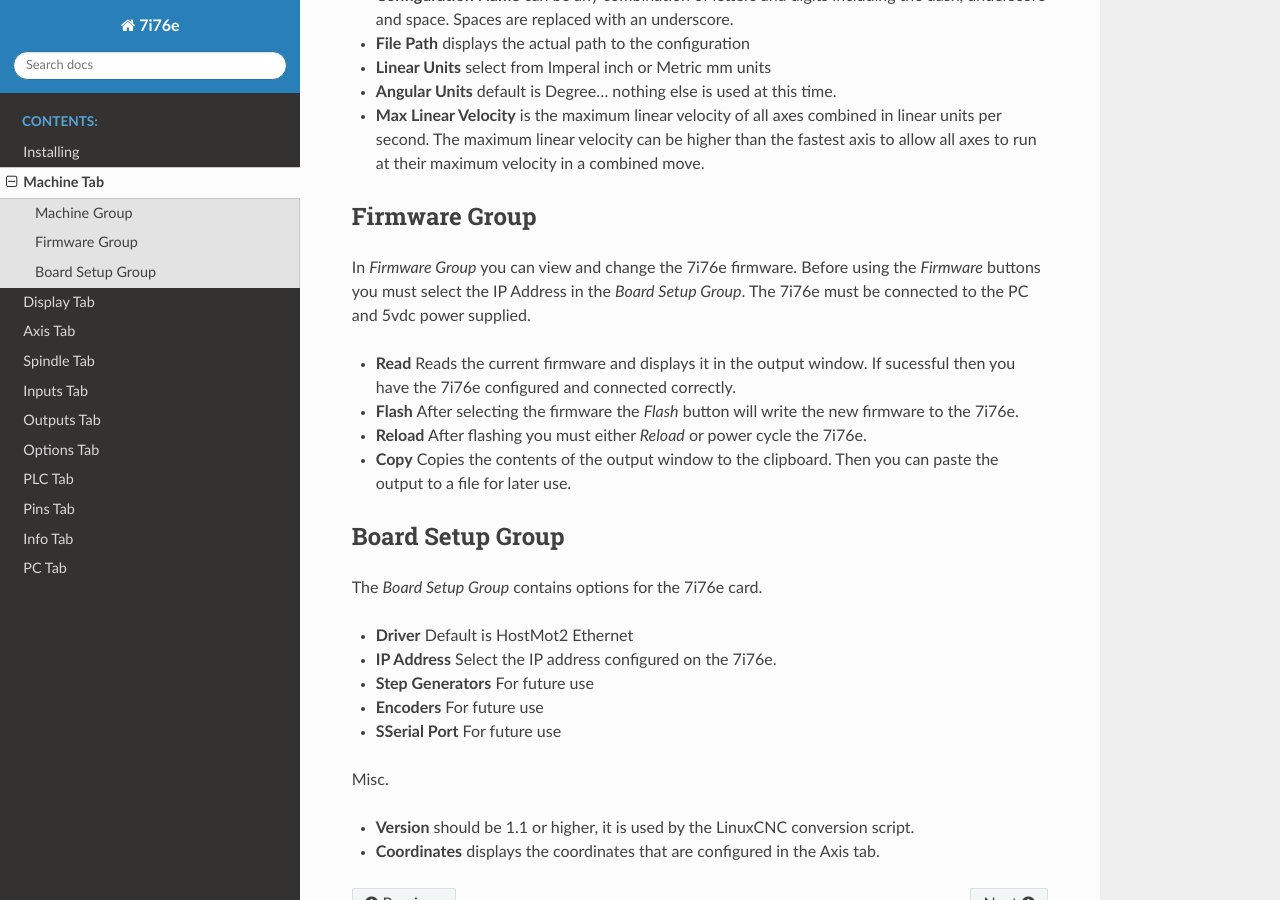
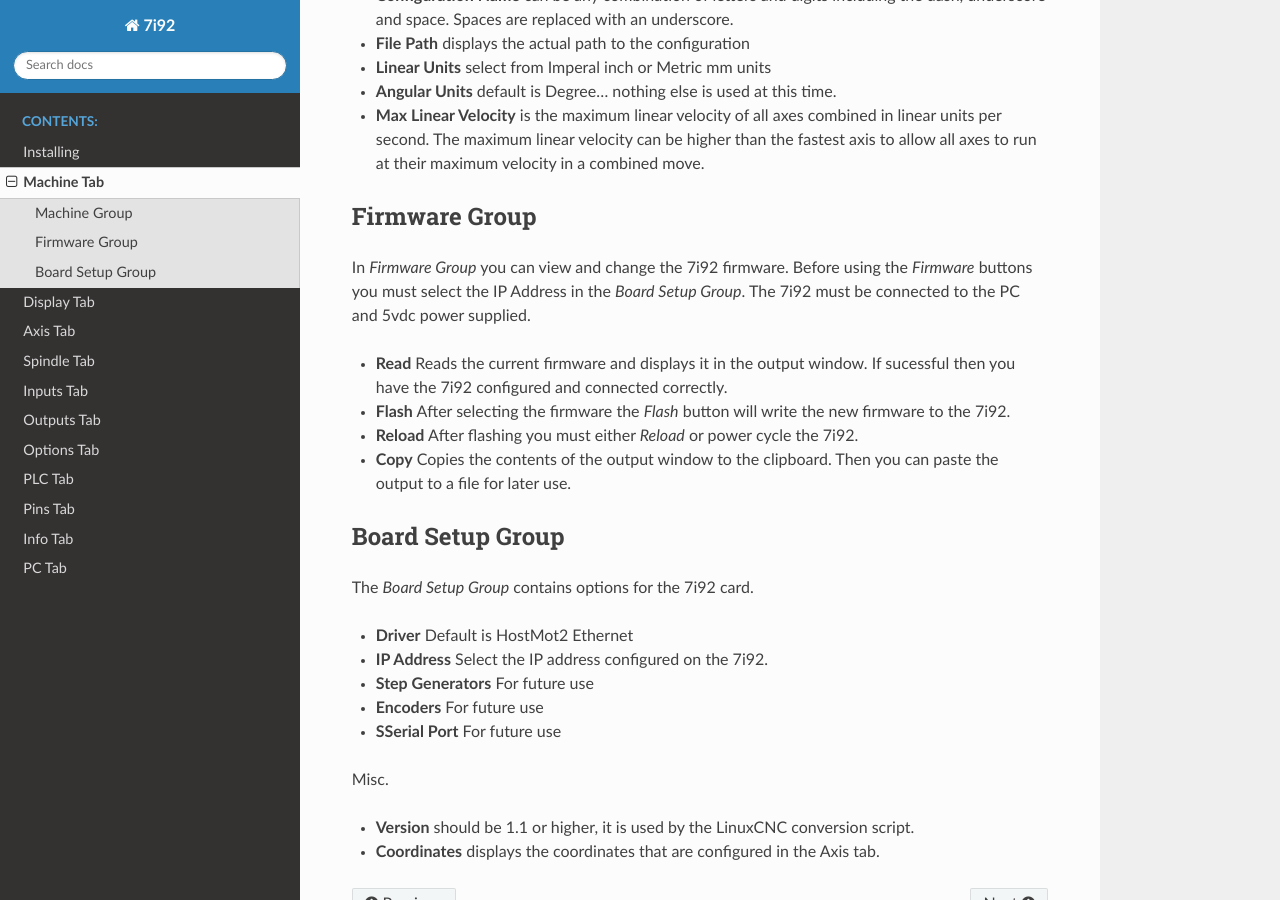
Before and after one commit to jethornton/7i92, a Sphinx documentation site: the page built from docs/source/machine.rst, in a window 1280 px wide and 900 px high, scrolled down 838 px. Built offline with Sphinx 7.4.7 and the Read the Docs theme 2.0.0, drawn with Linux system fonts in a browser that asks for light colours.

Commit message:
change board name

```diff
--- a/docs/source/conf.py
+++ b/docs/source/conf.py
@@ -19,7 +19,7 @@
 
 # -- Project information -----------------------------------------------------
 
-project = u'7i76e'
+project = u'7i92'
 copyright = u'2019, John Thornton'
 author = u'John Thornton'
 
@@ -109,7 +109,7 @@
 # -- Options for HTMLHelp output ---------------------------------------------
 
 # Output file base name for HTML help builder.
-htmlhelp_basename = '7i76edoc'
+htmlhelp_basename = '7i92doc'
 
 # -- Options for LaTeX output ------------------------------------------------
 
@@ -135,7 +135,7 @@
 # (source start file, target name, title,
 #  author, documentclass [howto, manual, or own class]).
 latex_documents = [
-    (master_doc, '7i76e.tex', u'7i76e Documentation',
+    (master_doc, '7i92.tex', u'7i92 Documentation',
      u'John Thornton', 'manual'),
 ]
 
@@ -145,7 +145,7 @@
 # One entry per manual page. List of tuples
 # (source start file, name, description, authors, manual section).
 man_pages = [
-    (master_doc, '7i76e', u'7i76e Documentation',
+    (master_doc, '7i92', u'7i92 Documentation',
      [author], 1)
 ]
 
@@ -156,8 +156,8 @@
 # (source start file, target name, title, author,
 #  dir menu entry, description, category)
 texinfo_documents = [
-    (master_doc, '7i76e', u'7i76e Documentation',
-     author, '7i76e', 'One line description of project.',
+    (master_doc, '7i92', u'7i92 Documentation',
+     author, '7i92', 'One line description of project.',
      'Miscellaneous'),
 ]
 
--- a/docs/source/install.rst
+++ b/docs/source/install.rst
@@ -2,7 +2,7 @@
 Installing
 ==========
 
-7i76e Configuration Tool
+7i92 Configuration Tool
 
 1. Install required dependencies. In a terminal do:
 ::
--- a/docs/source/machine.rst
+++ b/docs/source/machine.rst
@@ -28,17 +28,17 @@
 Firmware Group
 ^^^^^^^^^^^^^^
 
-In `Firmware Group` you can view and change the 7i76e firmware. Before using the
+In `Firmware Group` you can view and change the 7i92 firmware. Before using the
 `Firmware` buttons you must select the IP Address in the `Board Setup Group`.
-The 7i76e must be connected to the PC and 5vdc power supplied.
+The 7i92 must be connected to the PC and 5vdc power supplied.
 
 * **Read** Reads the current firmware and displays it in the output window. If
-  sucessful then you have the 7i76e configured and connected correctly.
+  sucessful then you have the 7i92 configured and connected correctly.
 
 * **Flash** After selecting the firmware the `Flash` button will write the new
-  firmware to the 7i76e.
+  firmware to the 7i92.
 
-* **Reload** After flashing you must either `Reload` or power cycle the 7i76e.
+* **Reload** After flashing you must either `Reload` or power cycle the 7i92.
 
 * **Copy** Copies the contents of the output window to the clipboard. Then you
   can paste the output to a file for later use.
@@ -46,11 +46,11 @@
 Board Setup Group
 ^^^^^^^^^^^^^^^^^
 
-The `Board Setup Group` contains options for the 7i76e card.
+The `Board Setup Group` contains options for the 7i92 card.
 
 * **Driver** Default is HostMot2 Ethernet
 
-* **IP Address** Select the IP address configured on the 7i76e.
+* **IP Address** Select the IP address configured on the 7i92.
 
 * **Step Generators** For future use
 
```
Also changed, not shown: 1 other file.
